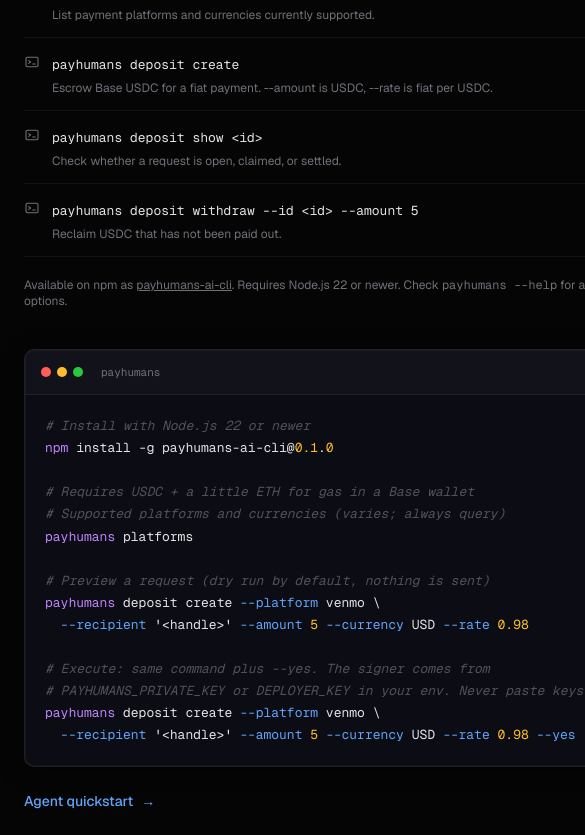
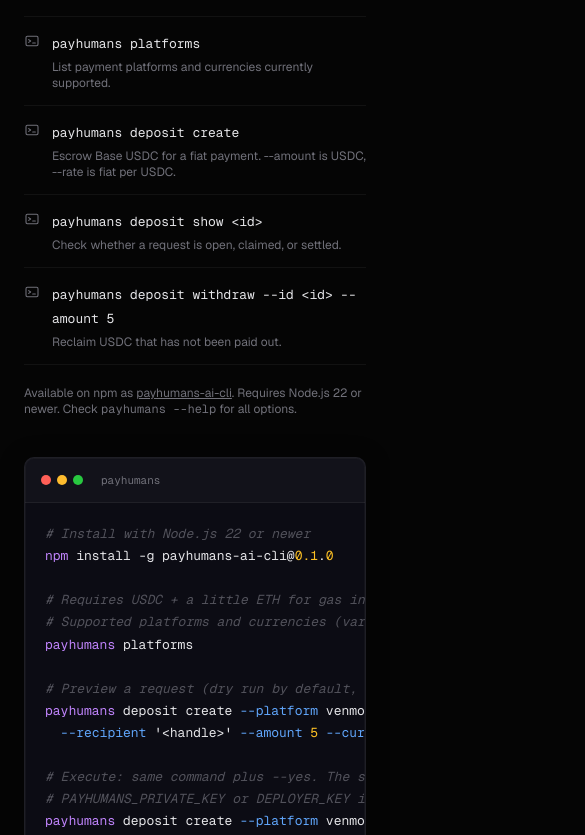
Before and after one commit to 0xSachinK/payhumans-website, a Next.js app: page / in a window 390 px wide. Shown: the part 5787-6622 px from the top of the page, 585 px wide, since content can reach past the window. Built offline with nearby package versions, Linux system fonts and the light colour scheme.

Commit message:
fix: keep CLI section within mobile viewport

```diff
--- a/src/components/PeerCLI.tsx
+++ b/src/components/PeerCLI.tsx
@@ -8,8 +8,8 @@
   return (
     <section id="agents" className="py-20 md:py-28 px-6 scroll-mt-16">
       <div className="max-w-6xl mx-auto">
-        <div className="grid lg:grid-cols-[0.85fr_1.15fr] gap-10 lg:gap-14 items-start">
-          <SectionReveal>
+        <div className="grid grid-cols-1 lg:grid-cols-[0.85fr_1.15fr] gap-10 lg:gap-14 items-start">
+          <SectionReveal className="min-w-0">
             <p className="eyebrow mb-4">For agents</p>
             <h2 className="section-title mb-5">One focused CLI.</h2>
             <p className="text-[var(--secondary)] leading-relaxed mb-8">
@@ -22,8 +22,8 @@
               {CLI_COMMANDS.map((c) => (
                 <li key={c.command} className="py-3.5 flex gap-3">
                   <TerminalIcon size={16} className="mt-0.5 text-[var(--muted)] shrink-0" />
-                  <div>
-                    <code className="font-mono text-[13px] text-[var(--fg)]">{c.command}</code>
+                  <div className="min-w-0">
+                    <code className="font-mono text-[13px] text-[var(--fg)] break-words">{c.command}</code>
                     <p className="text-xs text-[var(--muted)] mt-1">{c.desc}</p>
                   </div>
                 </li>
@@ -36,7 +36,7 @@
             </p>
           </SectionReveal>
 
-          <SectionReveal delay={0.08}>
+          <SectionReveal className="min-w-0" delay={0.08}>
             <CodeBlock title={CLI.bin}>{CLI_QUICKSTART}</CodeBlock>
             <Link
               href="/docs#quickstart"
```
